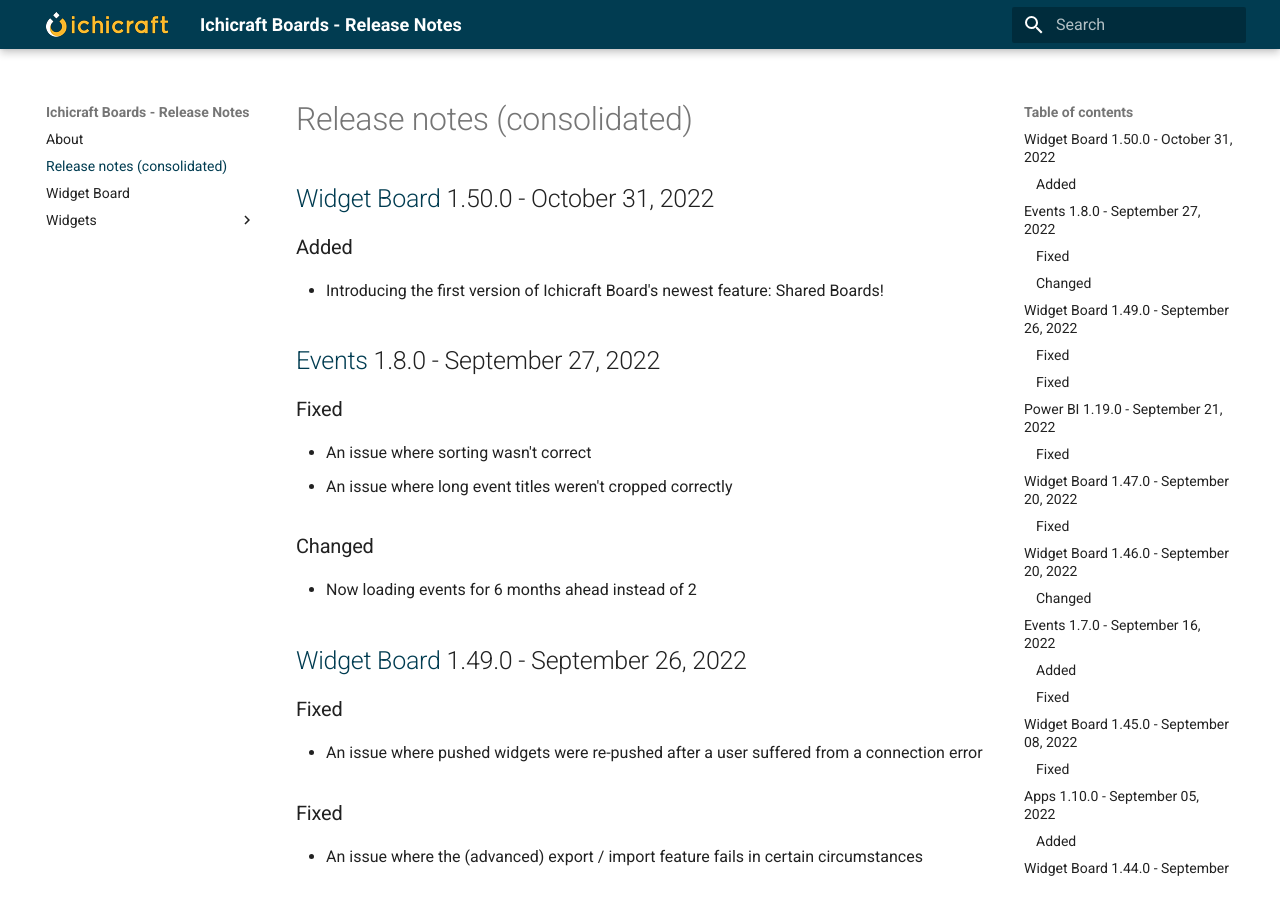
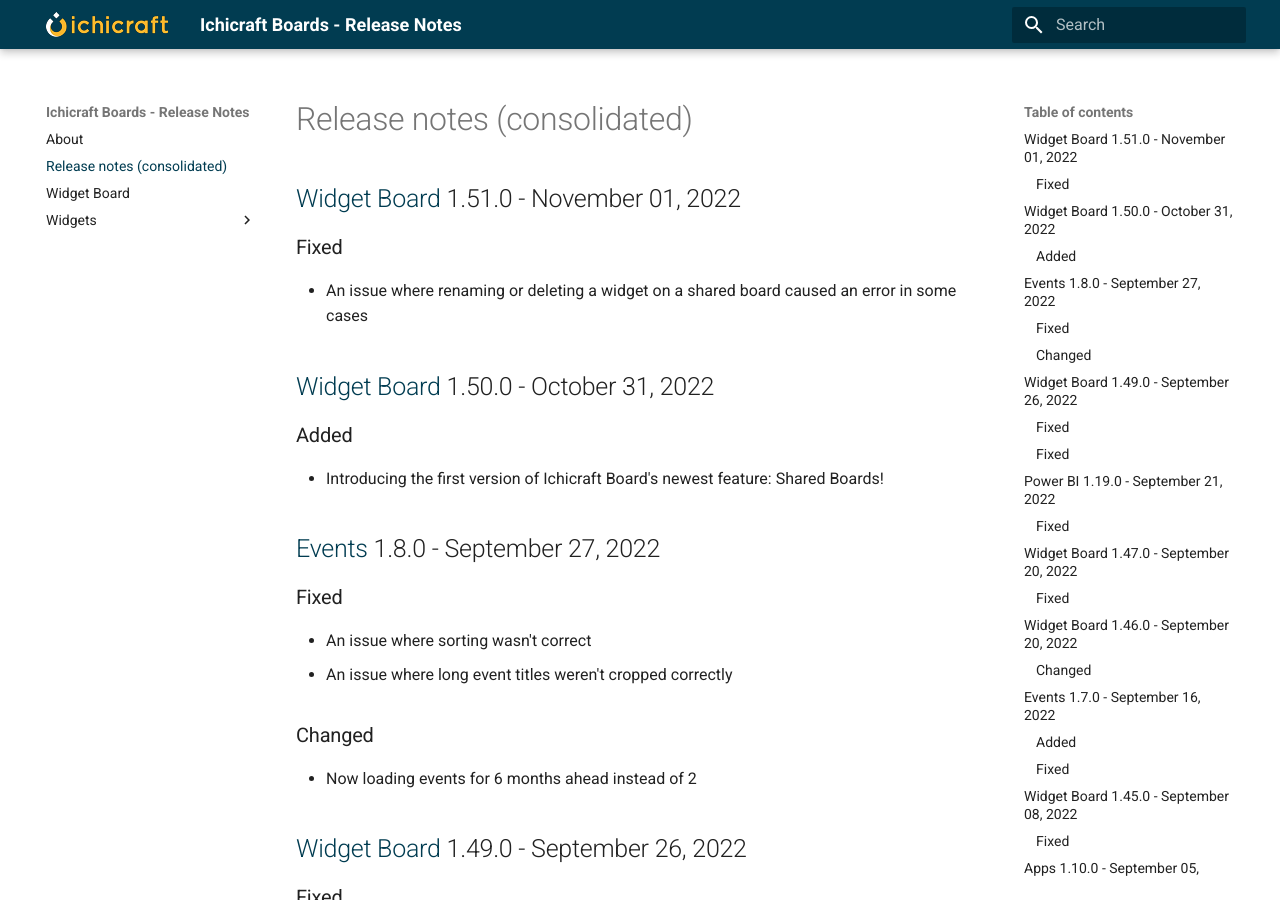
Before and after one commit to ichicraft/widgets-docs, an MkDocs documentation site: the page built from docs/Release-notes-(consolidated).md, in a window 1280 px wide and 900 px high. Built offline with MkDocs 1.6.1 and Material for MkDocs 9.7.7, drawn with Linux system fonts in a browser that asks for light colours.

Commit message:
Release notes updated by BuildService

```diff
--- a/docs/Release-notes-(consolidated).md
+++ b/docs/Release-notes-(consolidated).md
@@ -1,3 +1,8 @@
+## [Widget Board](./Widget Board.md) 1.51.0 - November 01, 2022
+
+### Fixed
+- An issue where renaming or deleting a widget on a shared board caused an error in some cases
+
 ## [Widget Board](./Widget Board.md) 1.50.0 - October 31, 2022
 
 ### Added
```
Also changed, not shown: docs/Widget Board.md (+5 -0 lines).
